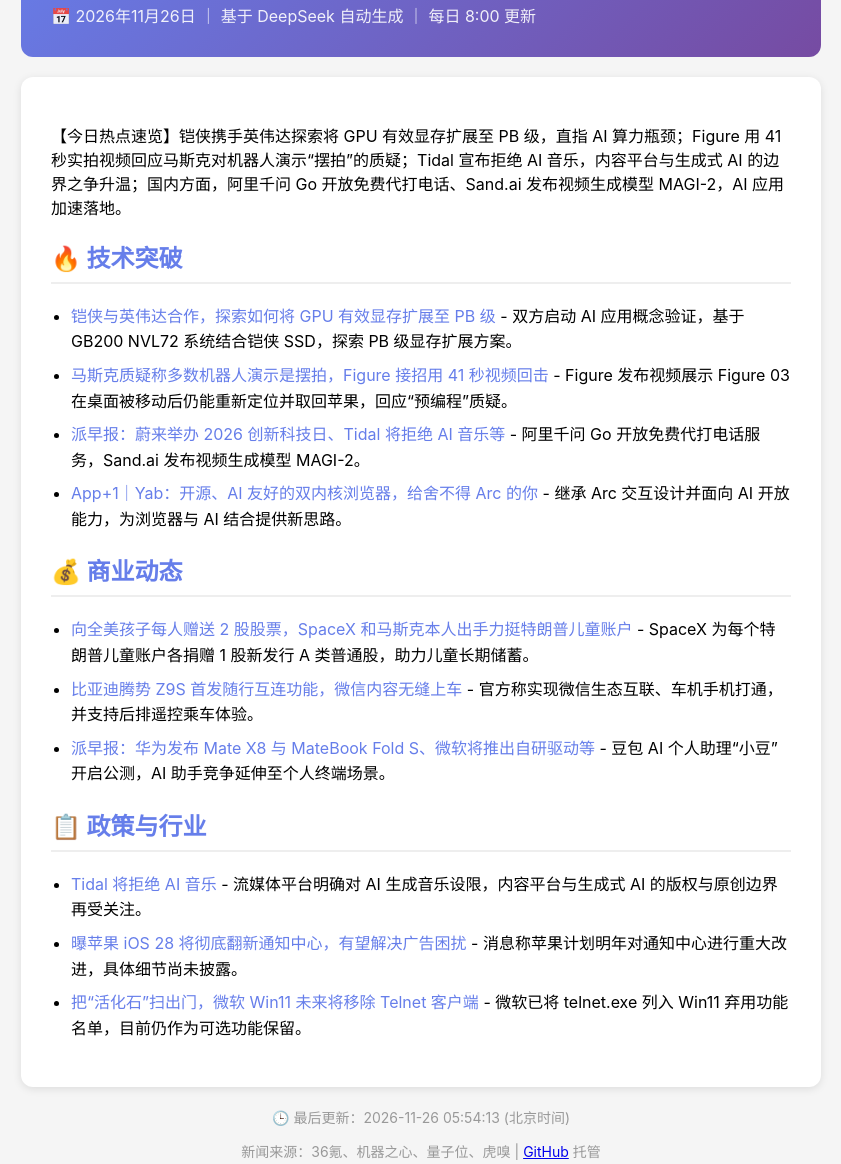
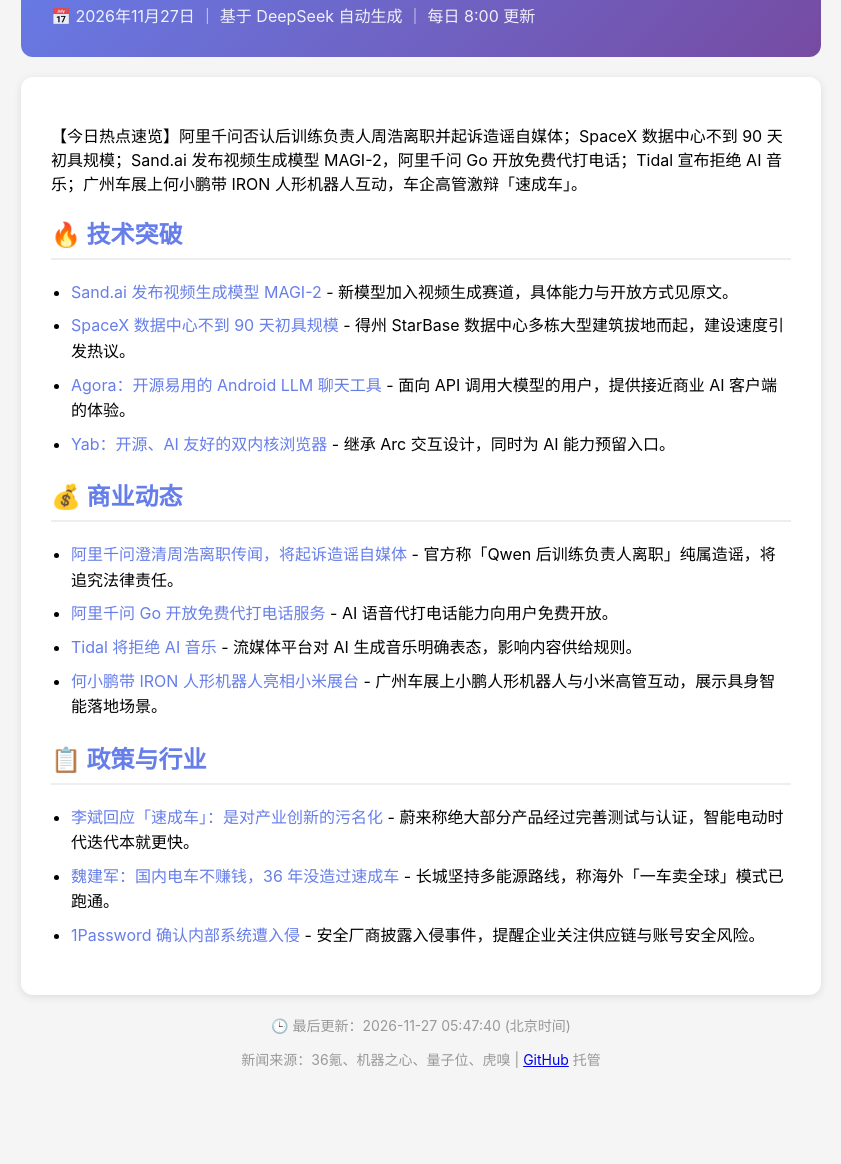
Before and after one commit to hele8406-sketch/ai-news-briefing3, a plain HTML site: page docs/index.html in a window 1280 px wide. Shown: the part 103-1267 px from the top of the page, without its empty margins (219-1060 px from the left). After the commit the page ends 1206 px from the top, so only its background shows below. Drawn offline with Linux system fonts and the light colour scheme.

Commit message:
📰 更新每日 AI 新闻简报 2026-11-27

```diff
--- a/docs/index.html
+++ b/docs/index.html
@@ -3,7 +3,7 @@
 <head>
   <meta charset="UTF-8">
   <meta name="viewport" content="width=device-width, initial-scale=1.0">
-  <title>AI 新闻简报 - 2026年11月26日</title>
+  <title>AI 新闻简报 - 2026年11月27日</title>
   <style>
     body { font-family: -apple-system, BlinkMacSystemFont, "Segoe UI", Roboto, sans-serif; max-width: 800px; margin: 0 auto; padding: 20px; background: #f5f5f5; }
     .header { background: linear-gradient(135deg, #667eea 0%, #764ba2 100%); color: white; padding: 30px; border-radius: 12px; margin-bottom: 20px; }
@@ -23,32 +23,33 @@
 <body>
   <div class="header">
     <h1>🤖 AI 行业每日简报</h1>
-    <p>📅 2026年11月26日 ｜ 基于 DeepSeek 自动生成 ｜ 每日 8:00 更新</p>
+    <p>📅 2026年11月27日 ｜ 基于 DeepSeek 自动生成 ｜ 每日 8:00 更新</p>
   </div>
   <div class="content">
-    <p>【今日热点速览】铠侠携手英伟达探索将 GPU 有效显存扩展至 PB 级，直指 AI 算力瓶颈；Figure 用 41 秒实拍视频回应马斯克对机器人演示“摆拍”的质疑；Tidal 宣布拒绝 AI 音乐，内容平台与生成式 AI 的边界之争升温；国内方面，阿里千问 Go 开放免费代打电话、Sand.ai 发布视频生成模型 MAGI-2，AI 应用加速落地。</p>
+    <p>【今日热点速览】阿里千问否认后训练负责人周浩离职并起诉造谣自媒体；SpaceX 数据中心不到 90 天初具规模；Sand.ai 发布视频生成模型 MAGI-2，阿里千问 Go 开放免费代打电话；Tidal 宣布拒绝 AI 音乐；广州车展上何小鹏带 IRON 人形机器人互动，车企高管激辩「速成车」。</p>
 <h2>🔥 技术突破</h2>
 <ul>
-  <li><a href="https://www.ithome.com/1/032/722.htm">铠侠与英伟达合作，探索如何将 GPU 有效显存扩展至 PB 级</a> - 双方启动 AI 应用概念验证，基于 GB200 NVL72 系统结合铠侠 SSD，探索 PB 级显存扩展方案。</li>
-  <li><a href="https://www.ithome.com/1/032/739.htm">马斯克质疑称多数机器人演示是摆拍，Figure 接招用 41 秒视频回击</a> - Figure 发布视频展示 Figure 03 在桌面被移动后仍能重新定位并取回苹果，回应“预编程”质疑。</li>
-  <li><a href="https://sspai.com/post/119560">派早报：蔚来举办 2026 创新科技日、Tidal 将拒绝 AI 音乐等</a> - 阿里千问 Go 开放免费代打电话服务，Sand.ai 发布视频生成模型 MAGI-2。</li>
-  <li><a href="https://sspai.com/post/119310">App+1｜Yab：开源、AI 友好的双内核浏览器，给舍不得 Arc 的你</a> - 继承 Arc 交互设计并面向 AI 开放能力，为浏览器与 AI 结合提供新思路。</li>
+  <li><a href="https://sspai.com/post/119560">Sand.ai 发布视频生成模型 MAGI-2</a> - 新模型加入视频生成赛道，具体能力与开放方式见原文。</li>
+  <li><a href="https://www.ithome.com/1/033/342.htm">SpaceX 数据中心不到 90 天初具规模</a> - 得州 StarBase 数据中心多栋大型建筑拔地而起，建设速度引发热议。</li>
+  <li><a href="https://sspai.com/post/116773">Agora：开源易用的 Android LLM 聊天工具</a> - 面向 API 调用大模型的用户，提供接近商业 AI 客户端的体验。</li>
+  <li><a href="https://sspai.com/post/119310">Yab：开源、AI 友好的双内核浏览器</a> - 继承 Arc 交互设计，同时为 AI 能力预留入口。</li>
 </ul>
 <h2>💰 商业动态</h2>
 <ul>
-  <li><a href="https://www.ithome.com/1/032/737.htm">向全美孩子每人赠送 2 股股票，SpaceX 和马斯克本人出手力挺特朗普儿童账户</a> - SpaceX 为每个特朗普儿童账户各捐赠 1 股新发行 A 类普通股，助力儿童长期储蓄。</li>
-  <li><a href="https://www.ithome.com/1/032/742.htm">比亚迪腾势 Z9S 首发随行互连功能，微信内容无缝上车</a> - 官方称实现微信生态互联、车机手机打通，并支持后排遥控乘车体验。</li>
-  <li><a href="https://sspai.com/post/119527">派早报：华为发布 Mate X8 与 MateBook Fold S、微软将推出自研驱动等</a> - 豆包 AI 个人助理“小豆”开启公测，AI 助手竞争延伸至个人终端场景。</li>
+  <li><a href="https://www.ithome.com/1/033/341.htm">阿里千问澄清周浩离职传闻，将起诉造谣自媒体</a> - 官方称「Qwen 后训练负责人离职」纯属造谣，将追究法律责任。</li>
+  <li><a href="https://sspai.com/post/119560">阿里千问 Go 开放免费代打电话服务</a> - AI 语音代打电话能力向用户免费开放。</li>
+  <li><a href="https://sspai.com/post/119560">Tidal 将拒绝 AI 音乐</a> - 流媒体平台对 AI 生成音乐明确表态，影响内容供给规则。</li>
+  <li><a href="https://www.ithome.com/1/033/334.htm">何小鹏带 IRON 人形机器人亮相小米展台</a> - 广州车展上小鹏人形机器人与小米高管互动，展示具身智能落地场景。</li>
 </ul>
 <h2>📋 政策与行业</h2>
 <ul>
-  <li><a href="https://sspai.com/post/119560">Tidal 将拒绝 AI 音乐</a> - 流媒体平台明确对 AI 生成音乐设限，内容平台与生成式 AI 的版权与原创边界再受关注。</li>
-  <li><a href="https://www.ithome.com/1/032/740.htm">曝苹果 iOS 28 将彻底翻新通知中心，有望解决广告困扰</a> - 消息称苹果计划明年对通知中心进行重大改进，具体细节尚未披露。</li>
-  <li><a href="https://www.ithome.com/1/032/734.htm">把“活化石”扫出门，微软 Win11 未来将移除 Telnet 客户端</a> - 微软已将 telnet.exe 列入 Win11 弃用功能名单，目前仍作为可选功能保留。</li>
+  <li><a href="https://www.ithome.com/1/033/335.htm">李斌回应「速成车」：是对产业创新的污名化</a> - 蔚来称绝大部分产品经过完善测试与认证，智能电动时代迭代本就更快。</li>
+  <li><a href="https://www.ithome.com/1/033/337.htm">魏建军：国内电车不赚钱，36 年没造过速成车</a> - 长城坚持多能源路线，称海外「一车卖全球」模式已跑通。</li>
+  <li><a href="https://sspai.com/post/119632">1Password 确认内部系统遭入侵</a> - 安全厂商披露入侵事件，提醒企业关注供应链与账号安全风险。</li>
 </ul>
   </div>
   <div class="footer">
-    <p>🕒 最后更新：2026-11-26 05:54:13 (北京时间)</p>
+    <p>🕒 最后更新：2026-11-27 05:47:40 (北京时间)</p>
     <p>新闻来源：36氪、机器之心、量子位、虎嗅 | <a href="https://github.com">GitHub</a> 托管</p>
   </div>
 </body>
```
